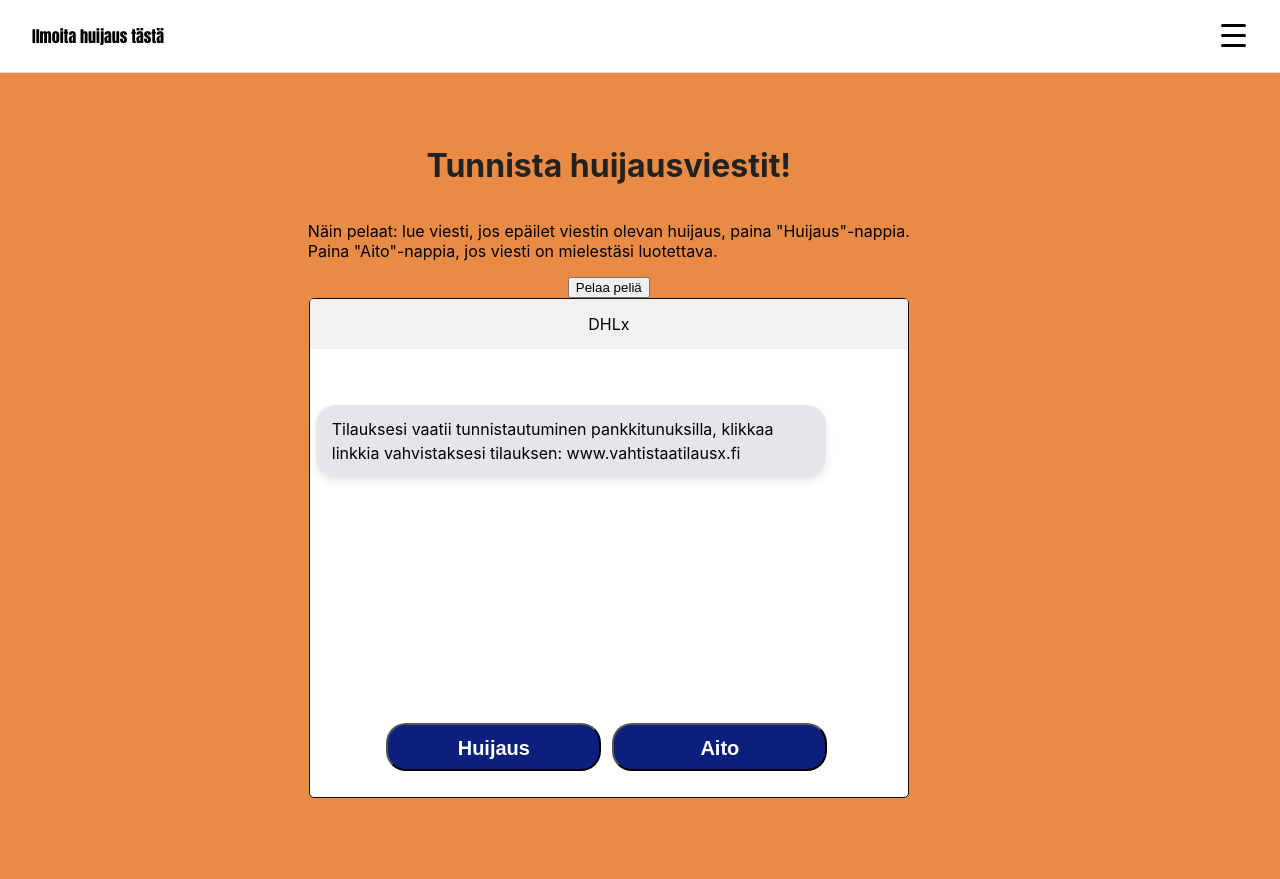
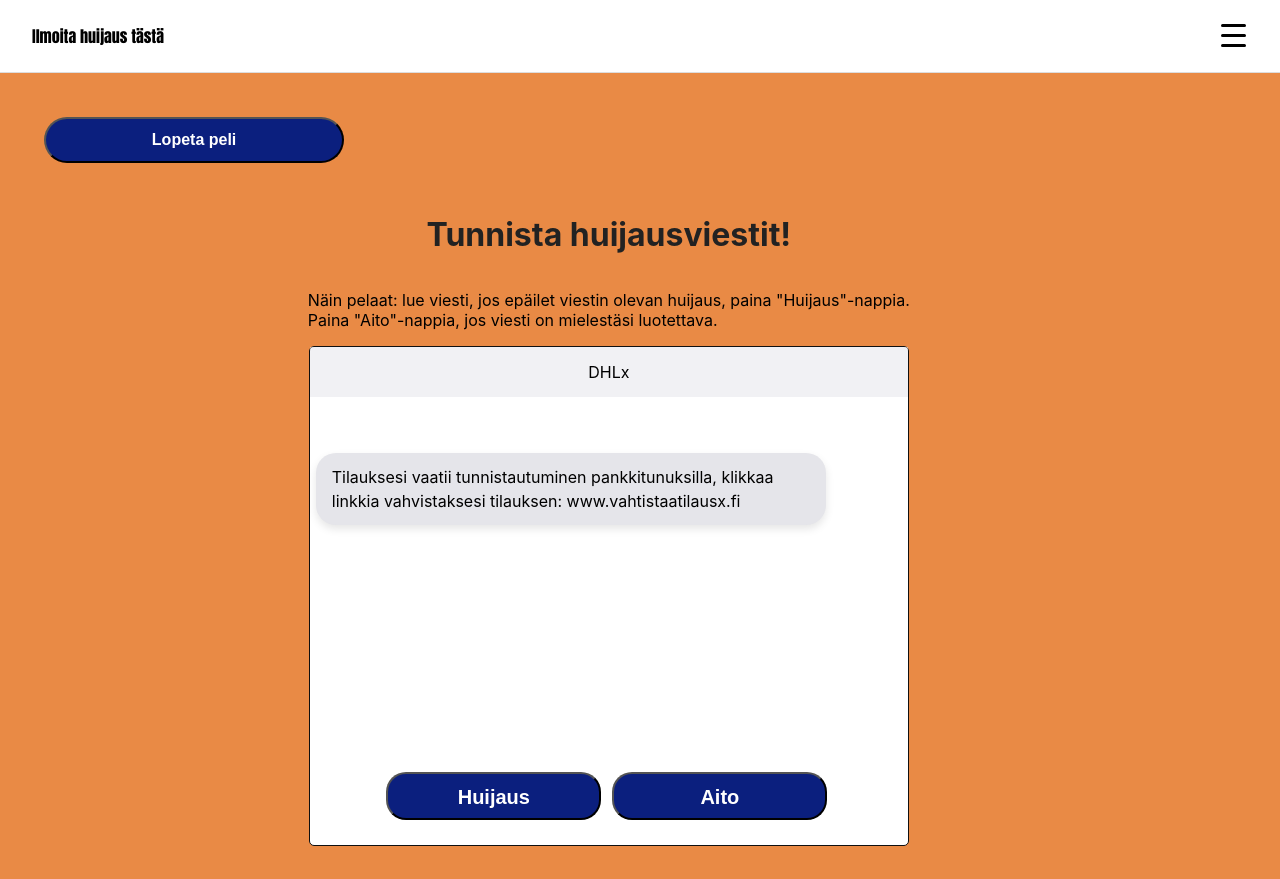
Before and after one commit to levonmaister/scamvjp2, a React (Vite) app: page /peli in a window 1280 px wide. Before the commit the page ends 831 px from the top, so only its background shows below. Built offline with nearby package versions, Linux system fonts and the light colour scheme.

Commit message:
Ny "lopeta peli" knapp

```diff
--- a/src/components/Peli.jsx
+++ b/src/components/Peli.jsx
@@ -59,16 +59,16 @@ export default function ViestiPeli() {
 
   return (
     <div className="chat-container">
+      <button className="exit-button" onClick={()=>{
+                        navigate('/');
+                        }}
+                    >Lopeta peli</button>
 
       <h1>Tunnista huijausviestit!</h1>
       <div className="infoText">
         <p>Näin pelaat: lue viesti, jos epäilet viestin olevan huijaus, paina "Huijaus"-nappia. <br />Paina "Aito"-nappia, jos viesti on mielestäsi luotettava.</p>
       </div>
 
-      <button onClick={()=>{
-                        navigate('/');
-                        }}
-                    >Pelaa peliä</button>
 
       <div className="chat">
         <div className="sender">{current.sender}</div>
--- a/src/styles/Peli.css
+++ b/src/styles/Peli.css
@@ -1,5 +1,23 @@
 
-
+.exit-button {
+    background-color: rgb(11, 31, 126);
+    height: 46px;
+    border-radius: 40px;
+    cursor: pointer;
+    padding: 8px 20px;
+    margin: 1%;
+    color: white;
+    font-size: 16px;
+    text-align: center;
+    align-self: flex-start;
+    width: 26%;
+    font-weight: bolder;
+    transition: transform 0.2s ease, background-color 0.2s ease;
+}
+.exit-button:hover {
+    background-color: rgb(22, 44, 145);
+    transform: scale(1.02);
+}
 
 h3 {
     color: rgb(11, 31, 126);
```
